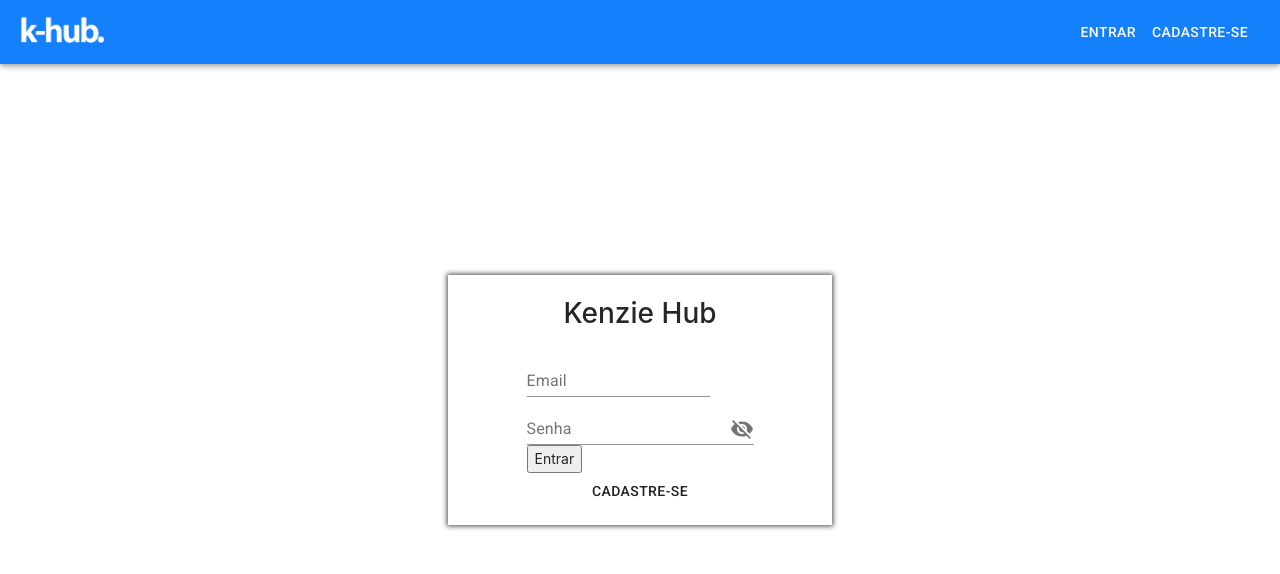
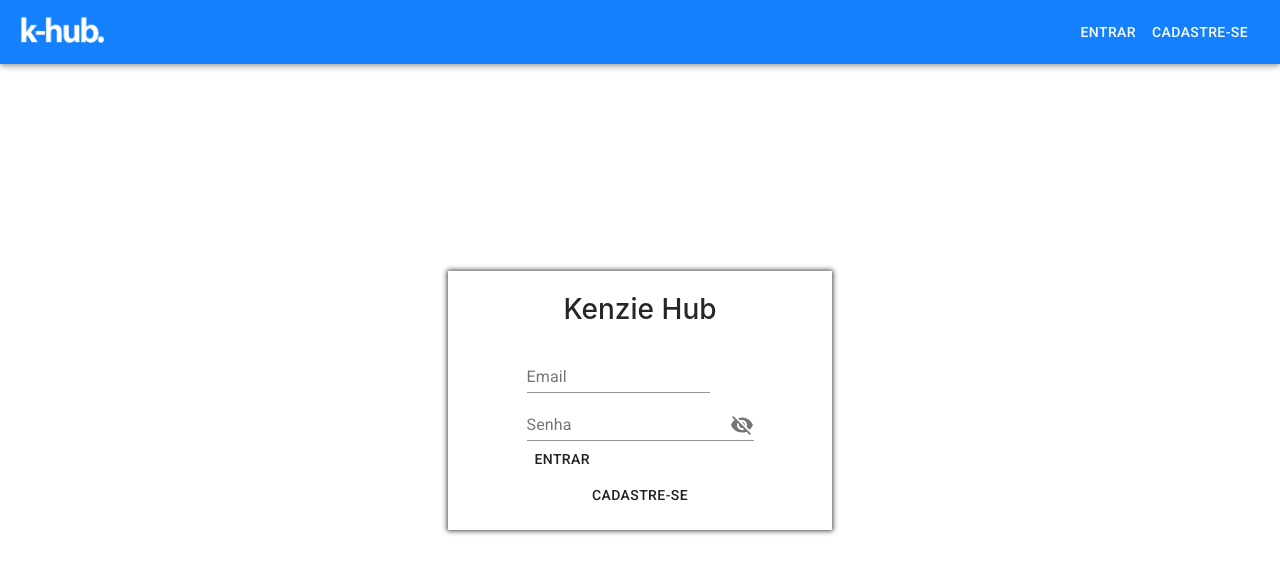
Before and after one commit to SamaraCollet/kenzie-hub, a React (Create React App) app: page /login in a window 1280 px wide. Shown: the top 574 px of the page. Built offline with nearby package versions, Linux system fonts and the light colour scheme.

Commit message:
Tentado alternar header

```diff
--- a/src/App.js
+++ b/src/App.js
@@ -1,5 +1,6 @@
 import "antd/dist/antd.css";
 import { Switch, Route } from "react-router-dom";
+import { useState, useEffect } from "react";
 
 import RegisterPage from "./pages/register-page";
 import Home from "./pages/home";
@@ -11,31 +12,36 @@ import Feed from "./pages/feed-page";
 import PageNotFound from "./pages/page-not-found";
 
 function App() {
+  const [authentication, setAuthentication] = useState(false)
+  const token = window.localStorage.getItem("authToken");
+
+  useEffect(() => {
+    if (!token) {
+      setAuthentication(false);
+    }
+  }, [])
+
   return (
     <>
+      {window.localStorage.getItem("authToken") ? (<HeaderLogOut authentication={authentication} setAuthentication={setAuthentication} />) : (<Header />)}
+
       <Switch>
         <Route exact path="/login">
-          <Header />
-          <Login />
+          <Login authentication={authentication} setAuthentication={setAuthentication}/>
         </Route>
         <Route exact path="/register">
-          <Header />
           <RegisterPage />
         </Route>
         <Route path="/feed">
-          <Header />
           <Feed />
         </Route>
         <Route exact path="/user">
-          <Header />
           <UserPage />
         </Route>
         <Route exact path="/">
-          <Header />
           <Home />
         </Route>
         <Route path="*">
-          <HeaderLogOut />
           <PageNotFound />
         </Route>
       </Switch>
--- a/src/components/header-autenticado/index.jsx
+++ b/src/components/header-autenticado/index.jsx
@@ -1,13 +1,18 @@
 import { useHistory } from "react-router-dom";
-
 import { Container } from "./style";
-
 import AppBar from "@material-ui/core/AppBar";
 import Toolbar from "@material-ui/core/Toolbar";
 import Button from "@material-ui/core/Button";
 
-const HeaderLogOut = () => {
+const HeaderLogOut = ({setAuthentication, authentication}) => {
   const history = useHistory();
+
+  const logout = () => {
+    window.localStorage.clear();
+    history.push("/");
+    setAuthentication(false);
+  };
+
   return (
     <Container>
       <AppBar position="fixed">
@@ -20,12 +25,13 @@ const HeaderLogOut = () => {
             />
           </div>
           <div>
-            <Button color="inherit" onClick={() => history.push("/")}>
+            <Button color="inherit" onClick={() => history.push("/user")}>
+              Meu perfil
+            </Button>
+            <Button color="inherit" onClick={logout}>
               Sair
             </Button>
-            {/* <Button color="inherit" onClick={() => history.push("/register")}>
-              Cadastre-se
-            </Button> */}
+
           </div>
         </Toolbar>
       </AppBar>
--- a/src/pages/login-page/index.jsx
+++ b/src/pages/login-page/index.jsx
@@ -12,7 +12,7 @@ import IconButton from "@material-ui/core/IconButton";
 import Visibility from "@material-ui/icons/Visibility";
 import VisibilityOff from "@material-ui/icons/VisibilityOff";
 
-const Login = () => {
+const Login = ({setAuthentication, authentication}) => {
   const [values, setValues] = useState({
     password: "",
     showPassword: false,
@@ -37,17 +37,17 @@ const Login = () => {
 
   const history = useHistory();
 
-
-
   const handleForm = value => {
     axios.post("https://kenziehub.me/sessions", {...value})
     .then(res => {
       window.localStorage.setItem('authToken', res.data.token)
     })
-
     .catch((err) => {
       setError("email" , {message: "Usuário ou senha inválidas"})
     })
+
+    setAuthentication(true);
+    history.push("/feed")
   }
 
   return (
@@ -90,7 +90,7 @@ const Login = () => {
               }}
             />
           </div>
-          <button type="submit">Entrar</button>
+          <Button type="submit">Entrar</Button>
         </form>
         <Button onClick={() => history.push("/register")}>Cadastre-se</Button>
       </Container>
--- a/src/pages/user-page/index.jsx
+++ b/src/pages/user-page/index.jsx
@@ -26,7 +26,7 @@ const UserPage = () => {
 
 
   useEffect(() => {
-    profileRequest("8b8e50a6-50c2-4718-b817-2d38cad0c8f4")
+    profileRequest("047e5718-07ae-45e0-a256-1fa9a0186985")
   }, [])
 
   const profileRequest = userId => {
@@ -60,7 +60,7 @@ const UserPage = () => {
             onChangeIndex={handleChangeIndex}
           >
             <TabContent value={value} index={0}>
-              <img src={currentUser.avatar_url ? currentUser.avatar_url : "/assets/user.png"}/>
+              <img src={currentUser.avatar_url}/>
               <div>Nome : {currentUser.name}</div>
               <div>Bio : {currentUser.bio}</div>
             </TabContent>
```
Also changed, not shown: 1 other file (tests, documents, lock files or other folders).
